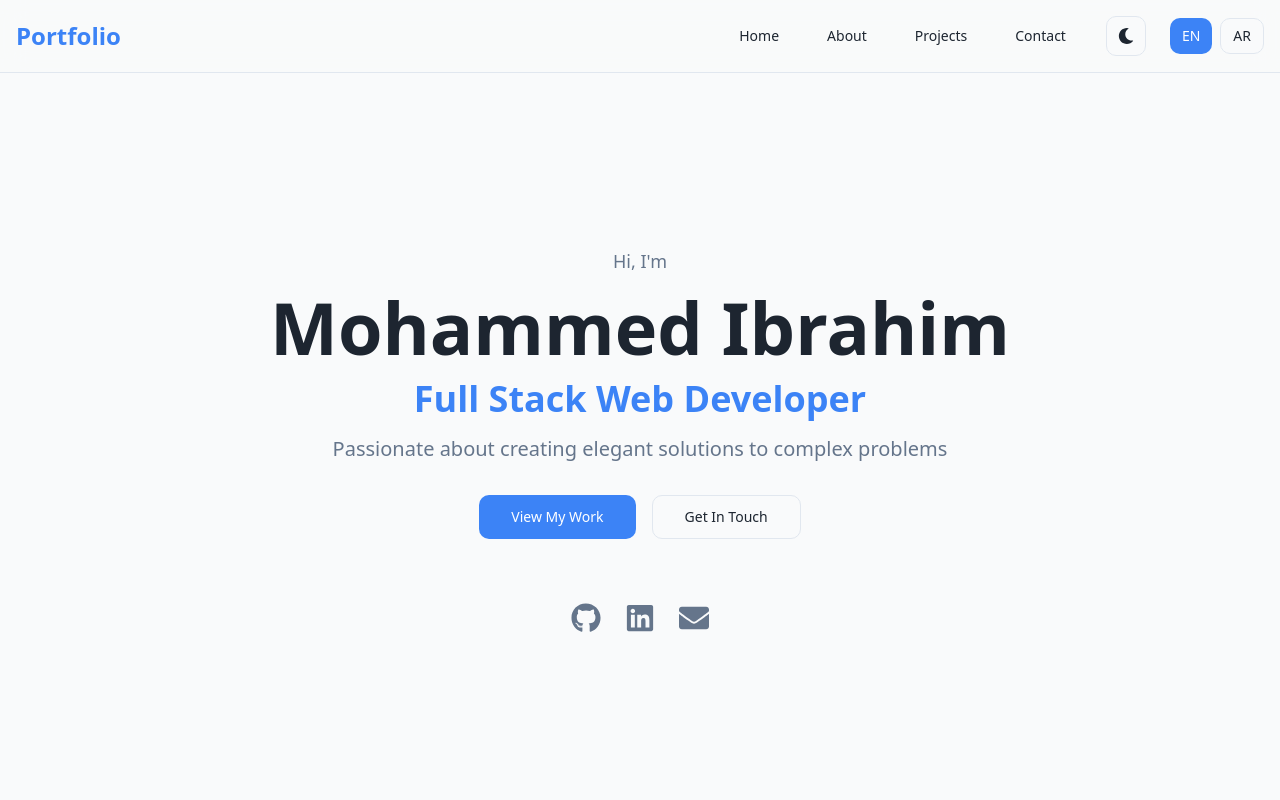
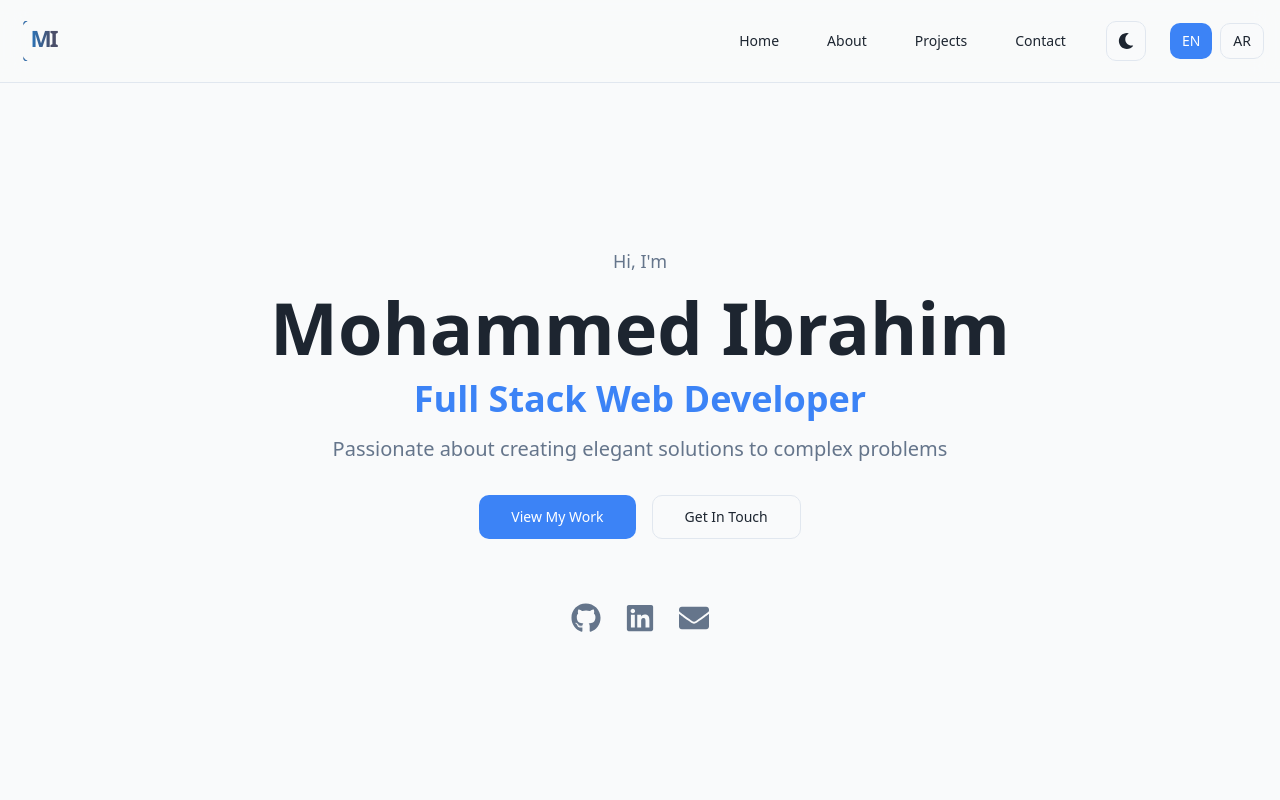
Before and after one commit to JermineJunior/my-global-craft, a React (Vite) app: page / in a window 1280 px wide. Shown: the top 800 px of the page. Built offline with nearby package versions, Linux system fonts and the light colour scheme; the HTML template or start-up script is replaced by a standard one.

Commit message:
Replace portfolio title with logo
Replaced the text "Portfolio" in the header with the provided SVG logo. The logo is now displayed in the navigation bar and is clickable to scroll to the home section.

```diff
--- a/src/components/Header.tsx
+++ b/src/components/Header.tsx
@@ -14,7 +14,22 @@ export const Header = () => {
   return (
     <header className="fixed top-0 left-0 right-0 z-50 bg-background/80 backdrop-blur-md border-b border-border">
       <nav className="container mx-auto px-4 py-4 flex items-center justify-between">
-        <h1 className="text-2xl font-bold text-primary">Portfolio</h1>
+        <svg width="50" height="50" viewBox="0 0 200 200" fill="none" xmlns="http://www.w3.org/2000/svg" className="cursor-pointer" onClick={() => scrollToSection('home')}>
+          <defs>
+            <linearGradient id="gradientMI" x1="0%" y1="0%" x2="100%" y2="0%">
+              <stop offset="0%" style={{stopColor:"#2a75bb", stopOpacity:1}} />
+              <stop offset="100%" style={{stopColor:"#4a4e69", stopOpacity:1}} />
+            </linearGradient>
+          </defs>
+          <g id="Logo_Icon">
+            <path d="M50 20C40 20 30 30 30 40V160C30 170 40 180 50 180H40C35 180 30 175 30 170V30C30 25 35 20 40 20H50Z"
+                  fill="#4a4e69"/>
+            <path d="M150 20C160 20 170 30 170 40V160C170 170 160 180 150 180H160C165 180 170 175 170 170V30C170 25 165 20 160 20H150Z"
+                  fill="#2a75bb" transform="scale(-1, 1) translate(-200, 0)"/>
+            <text x="58" y="125" fontFamily="'Segoe UI', Tahoma, Geneva, Verdana, sans-serif" fontSize="90" fontWeight="700" fill="url(#gradientMI)">M</text>
+            <text x="135" y="125" fontFamily="'Segoe UI', Tahoma, Geneva, Verdana, sans-serif" fontSize="90" fontWeight="700" fill="#4a4e69">I</text>
+          </g>
+        </svg>
 
         <div className="flex items-center gap-6">
           <div className="hidden md:flex items-center gap-4">
```
